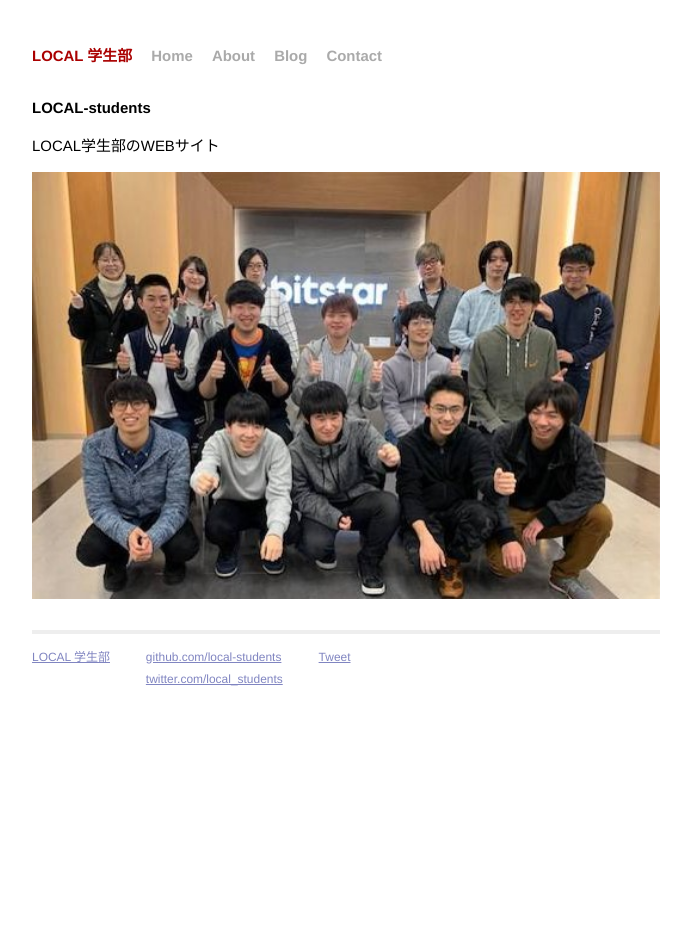
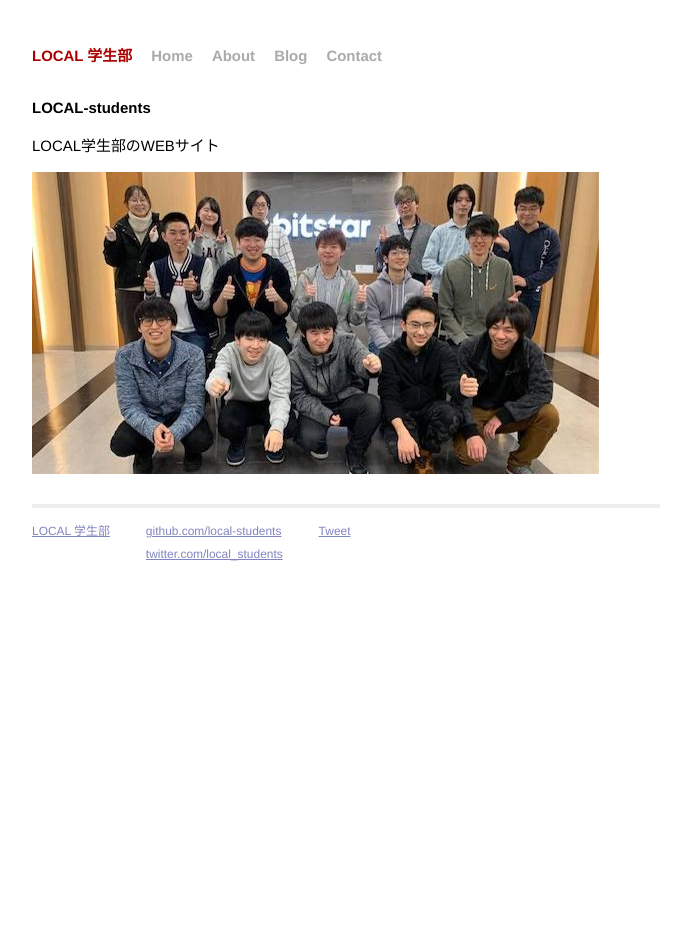
Before and after one commit to local-students/local-students.github.io, a Jekyll site: the page built from index.html, in a window 1280 px wide. Shown: the whole page, without its empty margins (294-985 px from the left). Built offline with Jekyll 4.4.1, drawn with Linux system fonts in a browser that asks for light colours; comment, search, counter and statistics services are not loaded.

Commit message:
トップページの画像の大きさを調整

```diff
--- a/index.html
+++ b/index.html
@@ -6,5 +6,5 @@ title: LOCAL-students
 <div id="home">
   <h1>LOCAL-students</h1>
   <p>LOCAL学生部のWEBサイト</p>
-  <img src="/static/img/home_img.jpg" width="100%" height="auto">
+  <img src="/static/img/home_img.jpg" width="auto" height="auto">
 </div>
```
Also changed, not shown: static/img/home_img.jpg.
